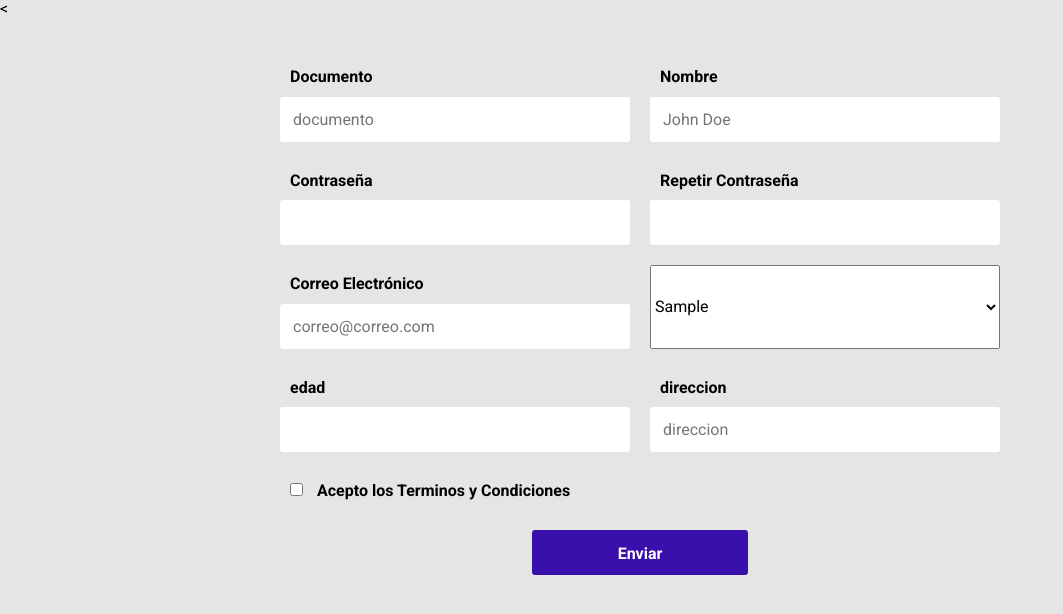
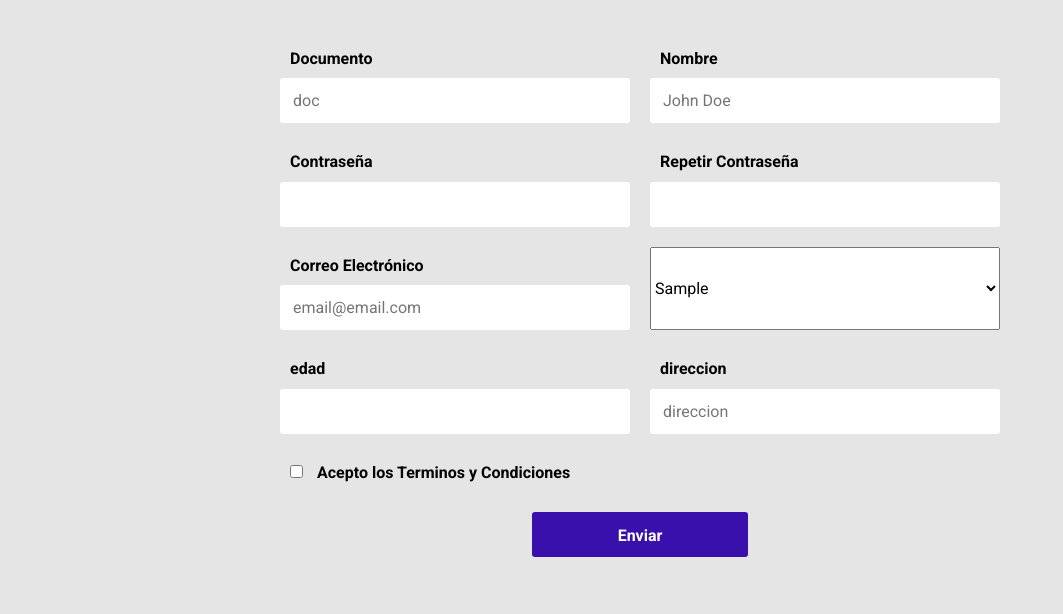
Before and after one commit to esquivel7809/java_exercise, a PHP site: page /crear_usu.php in a window 1280 px wide. Shown: the top 614 px of the page, without its empty margins (0-1063 px from the left). Run offline with PHP 8.4, Linux system fonts and the light colour scheme; tables that the repository leaves empty or names only in its code hold one stand-in row (values such as "Sample post"); some libraries are stand-ins or nearby versions.

Commit message:
Update crear_usu.php

```diff
--- a/crear_usu.php
+++ b/crear_usu.php
@@ -10,7 +10,7 @@
 
 <!--  -->
 
-<<!DOCTYPE html>
+<!DOCTYPE html>
 <html lang="en">
 <head>
 	<meta charset="UTF-8">
@@ -24,25 +24,25 @@
 	<main>
 		<form action="" class="formulario" id="formulario">
 			<!-- Grupo: Usuario -->
-			<div class="formulario__grupo" id="grupo__usuario">
-				<label for="documento" class="formulario__label">Documento</label>
+			<div class="formulario__grupo" id="grupo__doc">
+				<label for="doc" class="formulario__label">Documento</label>
 				<div class="formulario__grupo-input">
-					<input type="text" class="formulario__input" name="documento" id="documento" placeholder="documento">
+					<input type="text" class="formulario__input" name="doc" id="doc" placeholder="doc">
 					<i class="formulario__validacion-estado fas fa-times-circle"></i>
 				</div>
 				<p class="formulario__input-error">
-					El usuario tiene que ser de 4 a 16 dígitos y solo puede contener numeros, letras y guion bajo.</p>
+					El usuario tiene que ser de 10 digitos.</p>
 			</div>
 
-			<!-- Grupo: Nombre -->
-			<div class="formulario__grupo" id="grupo__nombre">
-				<label for="nombre" class="formulario__label">Nombre</label>
+			<!-- Grupo: name -->
+			<div class="formulario__grupo" id="grupo__name">
+				<label for="name" class="formulario__label">Nombre</label>
 				<div class="formulario__grupo-input">
-					<input type="text" class="formulario__input" name="nombre" id="nombre" placeholder="John Doe">
+					<input type="text" class="formulario__input" name="name" id="name" placeholder="John Doe">
 					<i class="formulario__validacion-estado fas fa-times-circle"></i>
 				</div>
 				<p class="formulario__input-error">
-					El usuario tiene que ser de 4 a 16 dígitos y solo puede contener numeros, letras y guion bajo.</p>
+					El usuario tiene que ser de 4 a 10 dígitos y solo puede contener numeros, letras y guion bajo.</p>
 			</div>
 
 			<!-- Grupo: Contraseña -->
@@ -52,7 +52,7 @@
 					<input type="password" class="formulario__input" name="password" id="password">
 					<i class="formulario__validacion-estado fas fa-times-circle"></i>
 				</div>
-				<p class="formulario__input-error">La contraseña tiene que ser de 4 a 12 dígitos.</p>
+				<p class="formulario__input-error">La contraseña tiene que ser de 4 a 7 dígitos.</p>
 			</div>
 
 			<!-- Grupo: Contraseña 2 -->
@@ -66,13 +66,13 @@
 			</div>
 
 			<!-- Grupo: Correo Electronico -->
-			<div class="formulario__grupo" id="grupo__correo">
-				<label for="correo" class="formulario__label">Correo Electrónico</label>
+			<div class="formulario__grupo" id="grupo__email">
+				<label for="email" class="formulario__label">Correo Electrónico</label>
 				<div class="formulario__grupo-input">
-					<input type="email" class="formulario__input" name="correo" id="correo" placeholder="correo@correo.com">
+					<input type="email" class="formulario__input" name="email" id="email" placeholder="email@email.com">
 					<i class="formulario__validacion-estado fas fa-times-circle"></i>
 				</div>
-				<p class="formulario__input-error">El correo solo puede contener letras, numeros, puntos, guiones y guion bajo.</p>
+				<p class="formulario__input-error">El email solo puede contener letras, numeros, puntos, guiones y guion bajo.</p>
 			</div>
 
             <select  name="id_tip_use" id="id_tip_use" class="" required>
@@ -103,7 +103,7 @@
 					<input type="text" class="formulario__input" name="direccion" id="direccion" placeholder="direccion">
 					<i class="formulario__validacion-estado fas fa-times-circle"></i>
 				</div>
-				<p class="formulario__input-error">Direccion .</p>
+				<p class="formulario__input-error">Direccion solo puede contener letras, numeros 10 a 15 digitos.</p>
 			</div>
 
 			<!-- Grupo: Terminos y Condiciones -->
@@ -118,10 +118,10 @@
 				<p><i class="fas fa-exclamation-triangle"></i> <b>Error:</b> Por favor rellena el formulario correctamente. </p>
 			</div>
 
-			<div class="formulario__grupo formulario__grupo-btn-enviar">
-				<button type="submit" class="formulario__btn">Enviar</button>
-				<p class="formulario__mensaje-exito" id="formulario__mensaje-exito">Formulario enviado exitosamente!</p>
-			</div>
+			<div class="formulario__grupo-btn-enviar">
+                <button type="submit" class="formulario__btn" class="formulario__btn:hover" name="save" value="guardar" >Enviar</button>
+                <p class="formulario__mensaje-exito" id="formulario__mensaje-exito">Formulario enviado exitosamente!</p>
+            </div>
 		</form>
 	</main>
 
```
